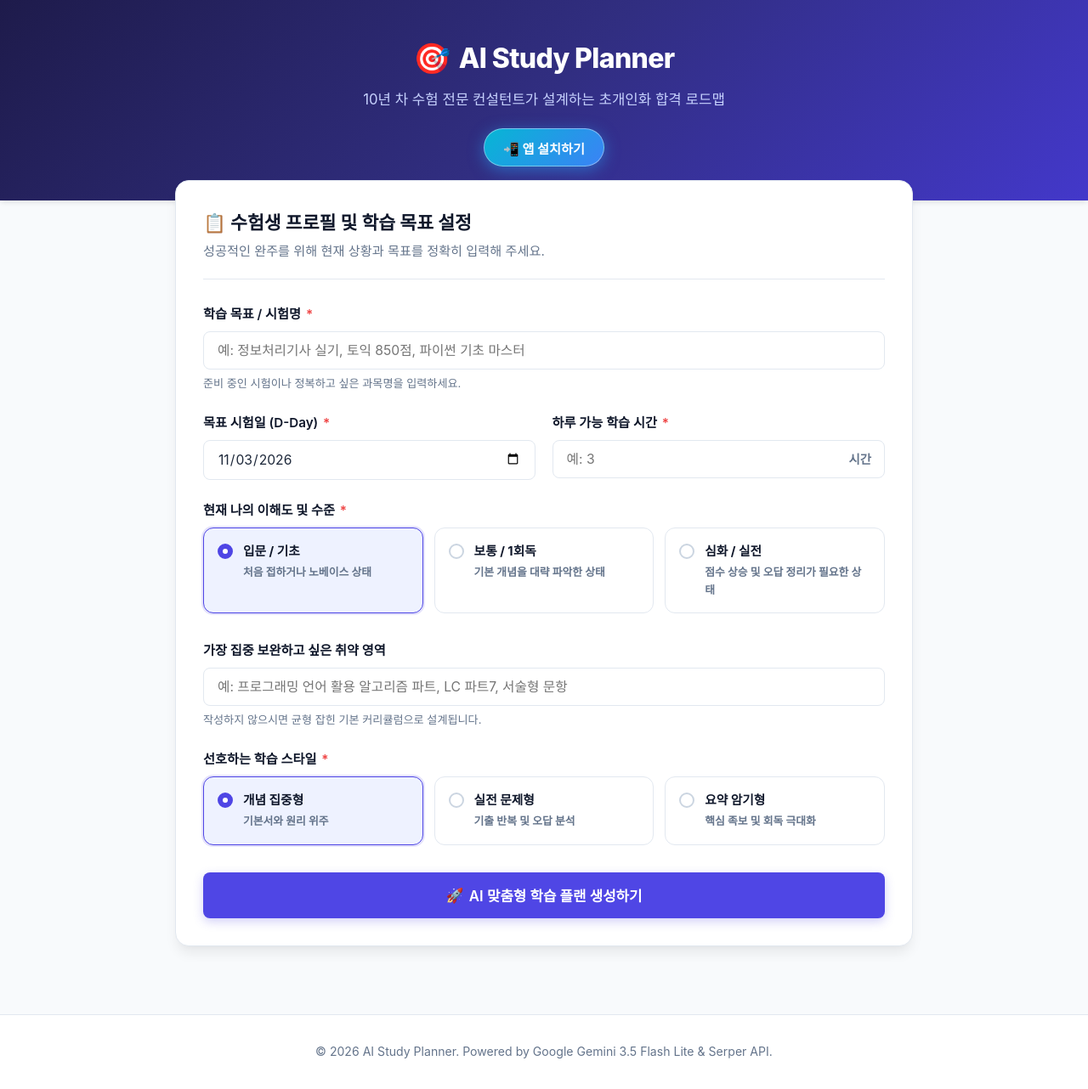
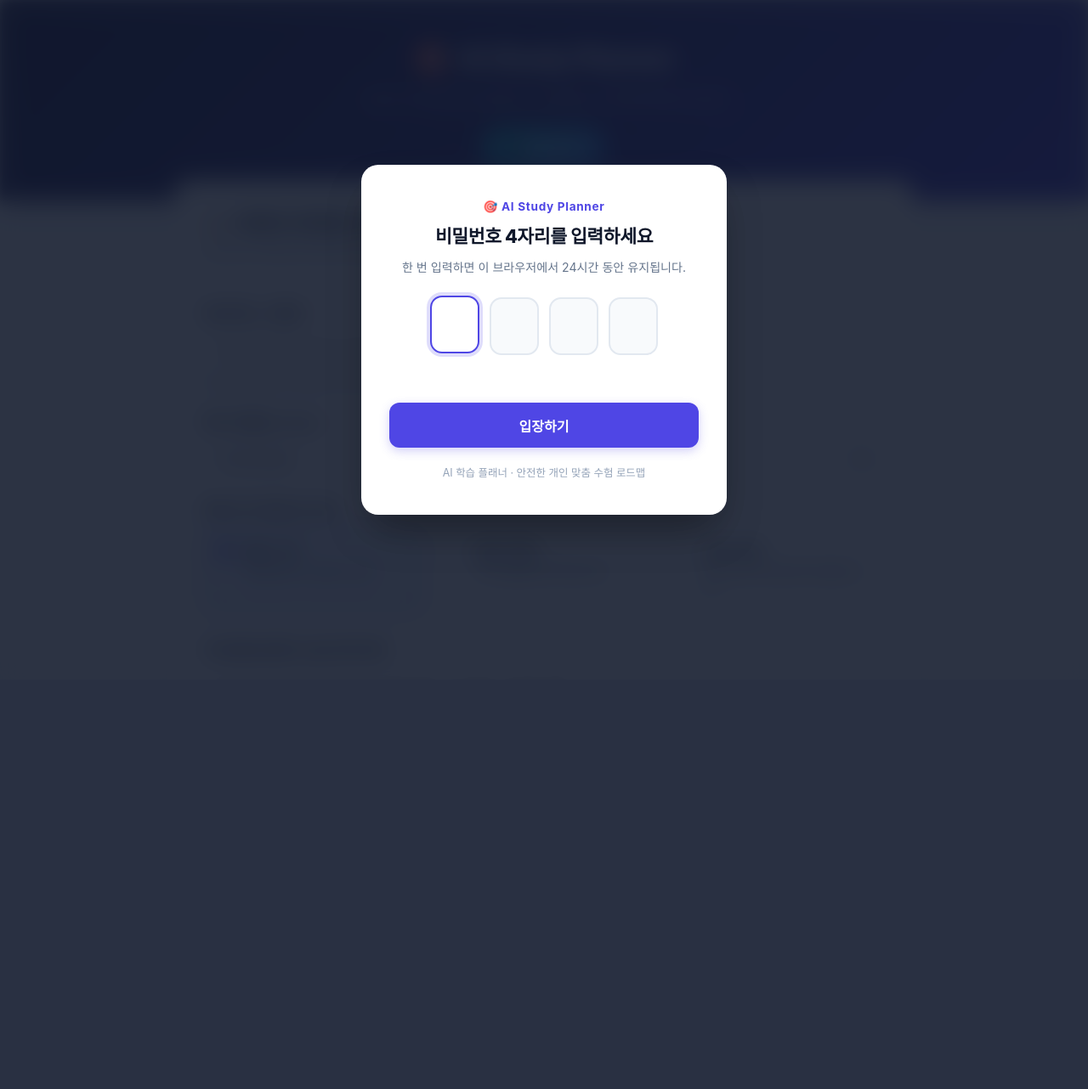
Before and after one commit to cho-haneul/study-planner, a Flask app: page / in a window 1280 px wide. Shown: the whole page at 85% size. After the commit the page ends 620 px from the top, so only its background shows below. Run offline with Flask 3, Linux system fonts and the light colour scheme; some web fonts are replaced.

Commit message:
Add 4-digit PIN gatekeeper security lock modal and 24h auth cookie

```diff
--- a/app.py
+++ b/app.py
@@ -1,6 +1,8 @@
 import os
 import json
 import logging
+import hmac
+import hashlib
 from datetime import datetime
 from flask import Flask, render_template, request, jsonify, make_response, send_from_directory
 from dotenv import load_dotenv
@@ -39,6 +41,23 @@
         return self.wsgi_app(environ, start_response)
 
 app.wsgi_app = VercelPathFix(app.wsgi_app)
+
+# PIN 비밀번호 및 보안 쿠키 설정
+SECRET_KEY = os.getenv("SECRET_KEY", "study-planner-secret-key-2026")
+app.secret_key = SECRET_KEY
+PIN_CODE = os.getenv("PIN_CODE", os.getenv("ACCESS_PIN", "1234")).strip()
+AUTH_COOKIE_NAME = "study_planner_auth"
+
+def make_auth_token():
+    return hmac.new(SECRET_KEY.encode(), PIN_CODE.encode(), hashlib.sha256).hexdigest()
+
+def is_authenticated():
+    if not PIN_CODE:
+        return True
+    token = request.cookies.get(AUTH_COOKIE_NAME)
+    if not token:
+        return False
+    return hmac.compare_digest(token, make_auth_token())
 
 def get_gemini_client():
     """요청 시점에 .env를 확인하여 Gemini 클라이언트 생성"""
@@ -122,6 +141,27 @@
     return send_from_directory(app.static_folder, filename)
 
 
+@app.route("/api/auth/status")
+@app.route("/auth/status")
+def auth_status():
+    """로그인 인증 상태 확인 (쿠키 검증)"""
+    return jsonify({"authenticated": is_authenticated()})
+
+
+@app.route("/api/unlock", methods=["POST"])
+@app.route("/unlock", methods=["POST"])
+def unlock():
+    """4자리 PIN 비밀번호 검증 및 24시간 인증 쿠키 발급"""
+    data = request.get_json(silent=True) or {}
+    password = str(data.get("password", "")).strip()
+
+    if not PIN_CODE or password == PIN_CODE:
+        resp = jsonify({"success": True})
+        resp.set_cookie(AUTH_COOKIE_NAME, make_auth_token(), max_age=86400, httponly=True, samesite='Lax')
+        return resp
+    return jsonify({"success": False, "error": "비밀번호가 올바르지 않습니다."}), 401
+
+
 @app.route("/")
 @app.route("/api")
 @app.route("/api/index")
@@ -135,6 +175,9 @@
 def generate_plan():
     start_time = datetime.now()
     logger.info("=== [플랜 생성 요청 수신] ===")
+
+    if not is_authenticated():
+        return jsonify({"success": False, "error": "인증이 필요합니다. 먼저 비밀번호 4자리를 입력해 주세요."}), 401
 
     data = request.get_json(silent=True)
     if not data:
--- a/static/css/style.css
+++ b/static/css/style.css
@@ -776,3 +776,133 @@
   justify-content: flex-end;
   background: #f8fafc;
 }
+
+/* ==========================================================================
+   4자리 PIN 게이트키퍼 모달
+   ========================================================================== */
+body.is-locked .main-container,
+body.is-locked .header,
+body.is-locked .footer {
+  filter: blur(8px);
+  pointer-events: none;
+  user-select: none;
+}
+
+.pin-gate {
+  position: fixed;
+  inset: 0;
+  z-index: 99999;
+  display: flex;
+  align-items: center;
+  justify-content: center;
+  padding: 1.5rem;
+  background: rgba(15, 23, 42, 0.88);
+  backdrop-filter: blur(12px);
+  transition: opacity 0.3s ease, visibility 0.3s ease;
+}
+
+.pin-gate[hidden] {
+  opacity: 0;
+  visibility: hidden;
+  pointer-events: none;
+  display: none !important;
+}
+
+.pin-gate-card {
+  width: 100%;
+  max-width: 430px;
+  background: #ffffff;
+  border-radius: 20px;
+  padding: 2.4rem 2rem;
+  box-shadow: 0 25px 50px -12px rgba(0, 0, 0, 0.4);
+  text-align: center;
+  border: 1px solid rgba(255, 255, 255, 0.2);
+  animation: pinPop 0.25s ease-out;
+}
+
+@keyframes pinPop {
+  from { opacity: 0; transform: scale(0.95) translateY(12px); }
+  to { opacity: 1; transform: scale(1) translateY(0); }
+}
+
+.pin-gate-kicker {
+  font-size: 0.85rem;
+  font-weight: 700;
+  color: var(--primary);
+  letter-spacing: 0.05em;
+  margin-bottom: 0.4rem;
+}
+
+.pin-gate-card h2 {
+  font-size: 1.35rem;
+  font-weight: 800;
+  color: #0f172a;
+  margin-bottom: 0.5rem;
+  letter-spacing: -0.02em;
+}
+
+.pin-gate-help {
+  font-size: 0.88rem;
+  color: #64748b;
+  margin-bottom: 1.5rem;
+}
+
+.pin-boxes {
+  display: flex;
+  gap: 12px;
+  justify-content: center;
+  margin-bottom: 1rem;
+}
+
+.pin-digit {
+  width: 58px;
+  height: 68px;
+  text-align: center;
+  font-size: 1.8rem;
+  font-weight: 800;
+  color: #0f172a;
+  border: 2px solid var(--border);
+  border-radius: 14px;
+  background: #f8fafc;
+  transition: all 0.2s ease;
+}
+
+.pin-digit:focus {
+  outline: none;
+  border-color: var(--primary);
+  background: #ffffff;
+  box-shadow: 0 0 0 4px rgba(79, 70, 229, 0.18);
+  transform: translateY(-2px);
+}
+
+.pin-gate-error {
+  min-height: 24px;
+  font-size: 0.86rem;
+  color: #ef4444;
+  margin-bottom: 1rem;
+  font-weight: 600;
+}
+
+.pin-gate-error.shake {
+  animation: shakePin 0.35s ease;
+}
+
+@keyframes shakePin {
+  0%, 100% { transform: translateX(0); }
+  20%, 60% { transform: translateX(-6px); }
+  40%, 80% { transform: translateX(6px); }
+}
+
+.pin-gate-submit {
+  width: 100%;
+  padding: 0.9rem;
+  font-size: 1rem;
+  font-weight: 700;
+  border-radius: 12px;
+}
+
+.pin-gate-credit {
+  margin-top: 1.25rem;
+  font-size: 0.78rem;
+  color: #94a3b8;
+}
--- a/static/js/app.js
+++ b/static/js/app.js
@@ -10,6 +10,141 @@
   const resultSection = document.getElementById("resultSection");
   const loadingMessage = document.getElementById("loadingMessage");
   const errorAlert = document.getElementById("errorAlert");
+
+  // ---------------------------------------------------------
+  // 0. 4자리 PIN 입장 게이트키퍼 제어
+  // ---------------------------------------------------------
+  const pinGate = document.getElementById("pinGate");
+  const pinGateForm = document.getElementById("pinGateForm");
+  const pinGateError = document.getElementById("pinGateError");
+  const pinDigits = Array.from(document.querySelectorAll(".pin-digit"));
+  const pinSubmitBtn = document.getElementById("pinSubmitBtn");
+
+  function initPinGate() {
+    if (!pinGate) return;
+
+    // 초기 인증 상태 확인 (쿠키 검증)
+    fetch("/api/auth/status")
+      .then((res) => res.json())
+      .then((data) => {
+        if (data.authenticated) {
+          unlockApp();
+        } else {
+          lockApp();
+        }
+      })
+      .catch(() => lockApp());
+
+    // 4자리 PIN 숫자 입력 & 자동 포커스 이동 & 백스페이스
+    pinDigits.forEach((input, index) => {
+      input.addEventListener("input", (e) => {
+        const val = e.target.value.replace(/[^0-9]/g, "");
+        e.target.value = val.slice(0, 1);
+
+        if (e.target.value && index < pinDigits.length - 1) {
+          pinDigits[index + 1].focus();
+        }
+
+        // 4자리가 모두 입력되면 자동으로 제출
+        const allFilled = pinDigits.every((d) => d.value.length === 1);
+        if (allFilled) {
+          submitPinGate();
+        }
+      });
+
+      input.addEventListener("keydown", (e) => {
+        if (e.key === "Backspace" && !e.target.value && index > 0) {
+          pinDigits[index - 1].focus();
+        }
+      });
+
+      // 복사-붙여넣기로 4자리 일괄 입력 지원
+      input.addEventListener("paste", (e) => {
+        e.preventDefault();
+        const pasteData = (e.clipboardData || window.clipboardData).getData("text").trim();
+        const digits = pasteData.replace(/[^0-9]/g, "").slice(0, 4);
+        digits.split("").forEach((d, i) => {
+          if (pinDigits[i]) pinDigits[i].value = d;
+        });
+        if (digits.length === 4) {
+          pinDigits[3].focus();
+          submitPinGate();
+        }
+      });
+    });
+
+    if (pinGateForm) {
+      pinGateForm.addEventListener("submit", (e) => {
+        e.preventDefault();
+        submitPinGate();
+      });
+    }
+  }
+
+  async function submitPinGate() {
+    const pin = pinDigits.map((i) => i.value).join("");
+    if (pin.length !== 4) {
+      showPinError("비밀번호 4자리를 모두 입력해 주세요.");
+      return;
+    }
+
+    pinGateError.textContent = "";
+    pinGateError.classList.remove("shake");
+    if (pinSubmitBtn) {
+      pinSubmitBtn.disabled = true;
+      pinSubmitBtn.textContent = "확인 중...";
+    }
+
+    try {
+      const res = await fetch("/api/unlock", {
+        method: "POST",
+        headers: { "Content-Type": "application/json" },
+        body: JSON.stringify({ password: pin })
+      });
+      const data = await res.json();
+
+      if (res.ok && data.success) {
+        unlockApp();
+      } else {
+        showPinError(data.error || "비밀번호가 올바르지 않습니다.");
+        pinDigits.forEach((i) => (i.value = ""));
+        pinDigits[0].focus();
+      }
+    } catch (err) {
+      showPinError("서버와 통신 중 문제가 발생했습니다.");
+    } finally {
+      if (pinSubmitBtn) {
+        pinSubmitBtn.disabled = false;
+        pinSubmitBtn.textContent = "입장하기";
+      }
+    }
+  }
+
+  function lockApp() {
+    document.body.classList.add("is-locked");
+    if (pinGate) {
+      pinGate.removeAttribute("hidden");
+      setTimeout(() => pinDigits[0]?.focus(), 150);
+    }
+  }
+
+  function unlockApp() {
+    document.body.classList.remove("is-locked");
+    if (pinGate) {
+      pinGate.setAttribute("hidden", "");
+    }
+  }
+
+  function showPinError(msg) {
+    if (!pinGateError) return;
+    pinGateError.textContent = "⚠️ " + msg;
+    pinGateError.classList.remove("shake");
+    void pinGateError.offsetWidth;
+    pinGateError.classList.add("shake");
+  }
+
+  // PIN 게이트키퍼 초기화 실행
+  initPinGate();
 
   const badgeTarget = document.getElementById("badgeTarget");
   const badgeDday = document.getElementById("badgeDday");
--- a/templates/index.html
+++ b/templates/index.html
@@ -19,7 +19,27 @@
   <!-- Custom CSS -->
   <link rel="stylesheet" href="/static/css/style.css">
 </head>
-<body>
+<body class="is-locked">
+
+  <!-- 4자리 PIN 입장 게이트키퍼 모달 -->
+  <div id="pinGate" class="pin-gate">
+    <div class="pin-gate-card">
+      <p class="pin-gate-kicker">🎯 AI Study Planner</p>
+      <h2>비밀번호 4자리를 입력하세요</h2>
+      <p class="pin-gate-help">한 번 입력하면 이 브라우저에서 24시간 동안 유지됩니다.</p>
+      <form id="pinGateForm" class="pin-gate-form" autocomplete="off">
+        <div class="pin-boxes" id="pinBoxes">
+          <input class="pin-digit" type="password" inputmode="numeric" maxlength="1" pattern="[0-9]*" aria-label="비밀번호 1번째 자리" required autofocus>
+          <input class="pin-digit" type="password" inputmode="numeric" maxlength="1" pattern="[0-9]*" aria-label="비밀번호 2번째 자리" required>
+          <input class="pin-digit" type="password" inputmode="numeric" maxlength="1" pattern="[0-9]*" aria-label="비밀번호 3번째 자리" required>
+          <input class="pin-digit" type="password" inputmode="numeric" maxlength="1" pattern="[0-9]*" aria-label="비밀번호 4번째 자리" required>
+        </div>
+        <p class="pin-gate-error" id="pinGateError" role="alert"></p>
+        <button type="submit" class="btn btn-primary pin-gate-submit" id="pinSubmitBtn">입장하기</button>
+      </form>
+      <p class="pin-gate-credit">AI 학습 플래너 · 안전한 개인 맞춤 수험 로드맵</p>
+    </div>
+  </div>
 
   <!-- 상단 네비게이션 헤더 -->
   <header class="header">
```
Also changed, not shown: README.md, 1 other file.
